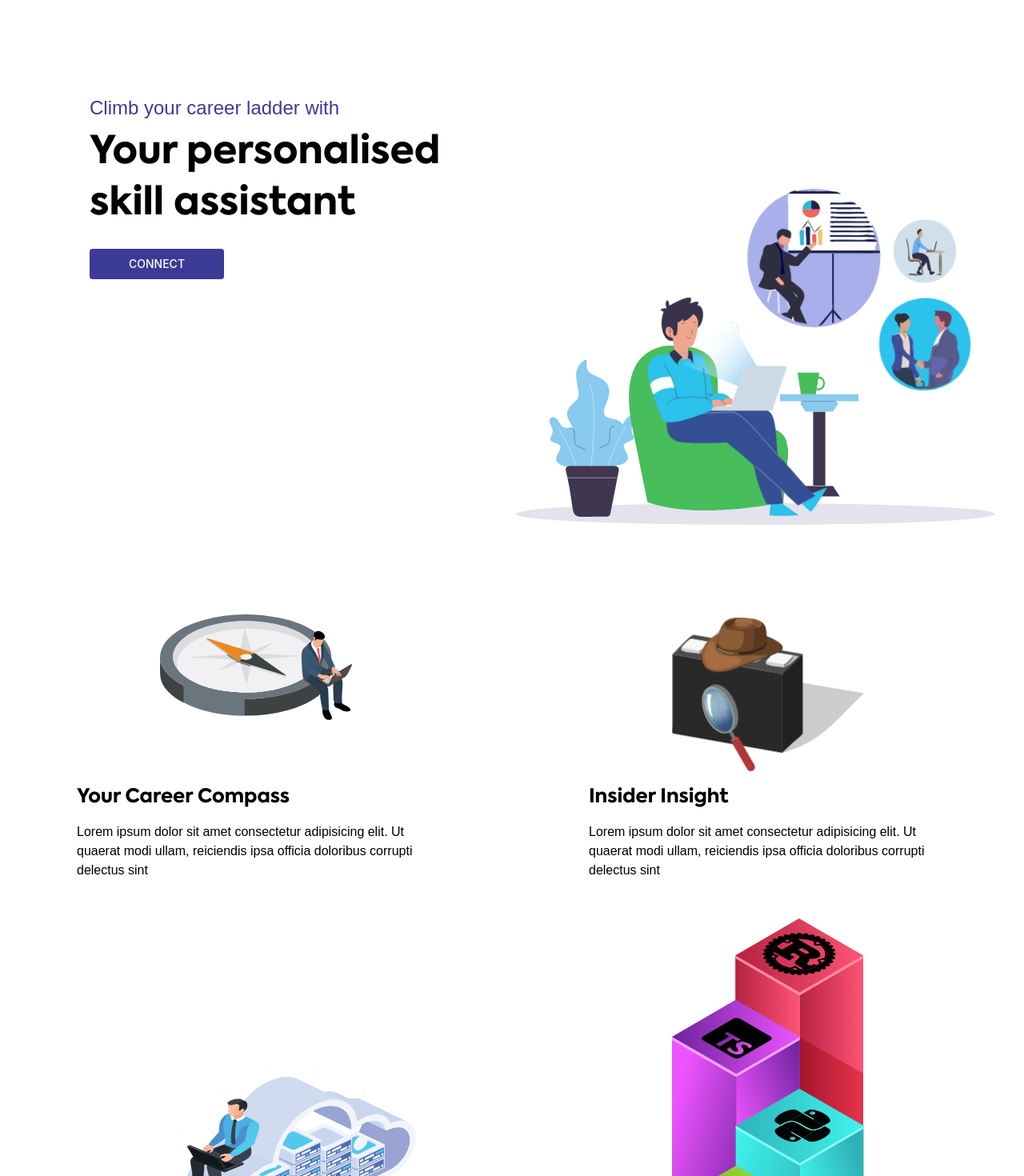
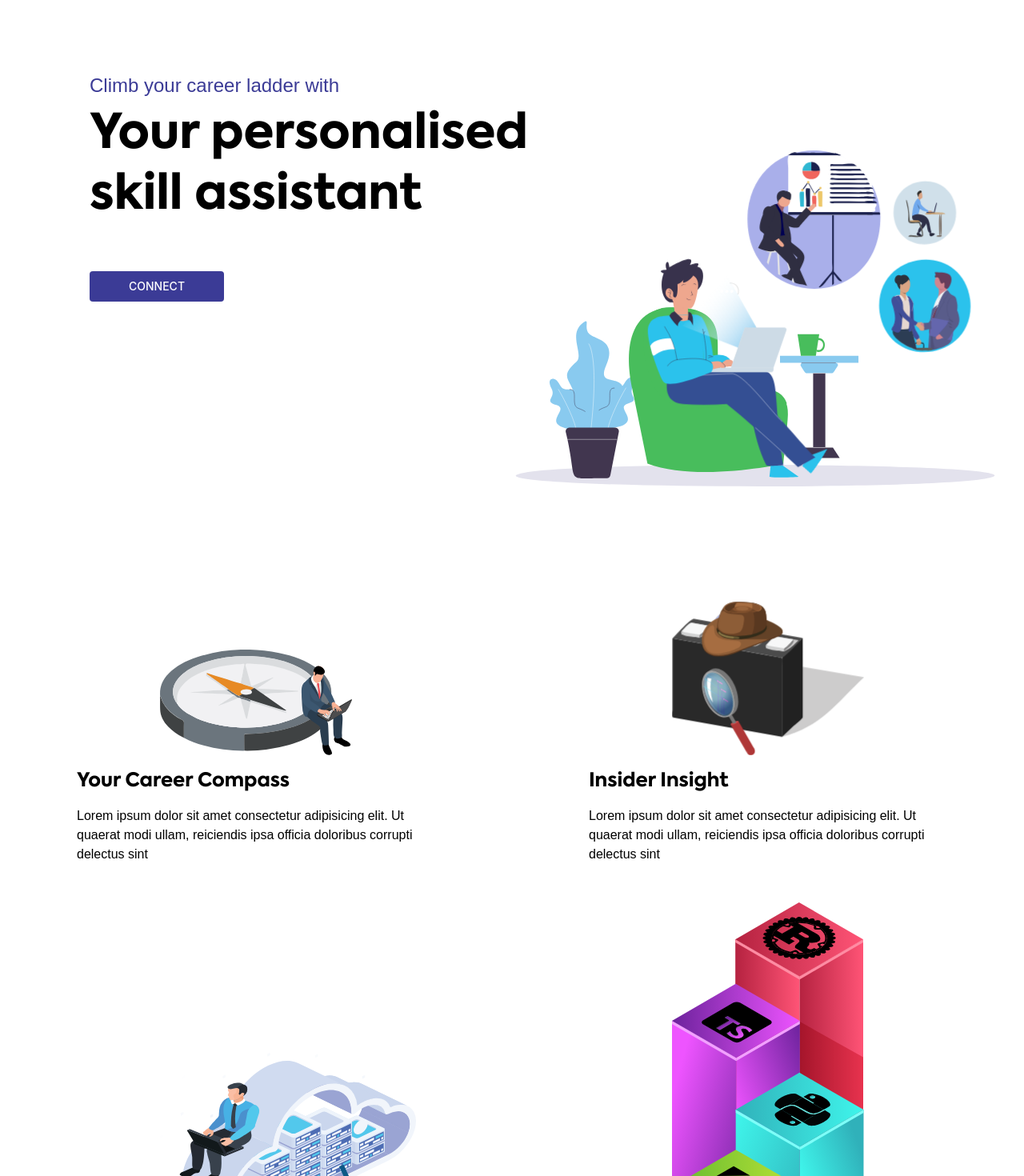
Before and after one commit to akhilmhdh/tritsi-ui, a Next.js app: page / in a window 1280 px wide. Shown: the part 140-1610 px from the top of the page at 80% size. Built offline with nearby package versions, Linux system fonts and the light colour scheme; a web font is replaced by a local one.

Commit message:
alignment fix

```diff
--- a/src/components/Vectors/CareerCompass/CareerCompass.tsx
+++ b/src/components/Vectors/CareerCompass/CareerCompass.tsx
@@ -403,7 +403,6 @@ function CareerCompass() {
                 svg {
                     width: inherit;
                     height: inherit;
-                    min-height: 260px;
                 }
                 #needle {
                     transform-origin: center center;
--- a/src/views/HomePage/IntroSection/IntroSection.tsx
+++ b/src/views/HomePage/IntroSection/IntroSection.tsx
@@ -21,14 +21,14 @@ const IntroSection: React.FC = () => {
                         <div className="mb-3 text-base font-axiforma font-medium md:text-2xl text-primary">
                             Climb your career ladder with
                         </div>
-                        <div className="mt-4 text-2xl font-axiforma font-bold leading-8 md:text-5xl">
+                        <div className="mt-4 text-2xl font-axiforma font-bold leading-8 md:text-6xl">
                             Your personalised
                         </div>
-                        <h1 className="mt-4 text-2xl font-axiforma font-bold leading-8 md:text-5xl">
+                        <h1 className="mt-4 text-2xl font-axiforma font-bold leading-8 md:text-6xl">
                             skill assistant
                         </h1>
                         <Button
-                            className="text-white mt-8 px-12"
+                            className="text-white mt-8 md:mt-16 px-12"
                             rounded
                             onClick={scrollToBottom}
                         >
@@ -38,7 +38,7 @@ const IntroSection: React.FC = () => {
                 </div>
                 <div
                     style={{ maxWidth: '640px' }}
-                    className="w-full absolute bottom-0 right-0"
+                    className="w-full absolute bottom-0 md:bottom-12 right-0"
                 >
                     <IntroMain />
                 </div>
--- a/src/views/HomePage/WhatWeDoSection/WhatWeDoSection.tsx
+++ b/src/views/HomePage/WhatWeDoSection/WhatWeDoSection.tsx
@@ -38,7 +38,7 @@ const data = [
 
 const WhatWeDoSection: React.FC = () => {
     return (
-        <div className="container mx-auto mt-12">
+        <div className="container mx-auto my-12 pt-12 ">
             {data.map((el, index, arr) => {
                 if ((index + 1) % 2 === 0) return null;
                 return (
```
